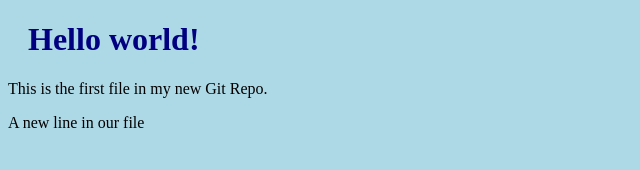
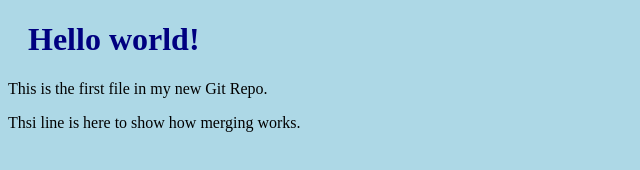
Before and after one commit to karthikglivecom/hello-world, a plain HTML site: page index.html in a window 1280 px wide. Shown: the whole page, without its empty margins (0-640 px from the left). Drawn offline with Linux system fonts and the light colour scheme.

Commit message:
updated index.html with emergency fix

```diff
--- a/index.html
+++ b/index.html
@@ -13,7 +13,7 @@
 <h1>Hello world!</h1>
 
 <p>This is the first file in my new Git Repo.</p>
-<p>A new line in our file</p>
+<p>Thsi line is here to show how merging works.</p>
 
 </body>
 
```
